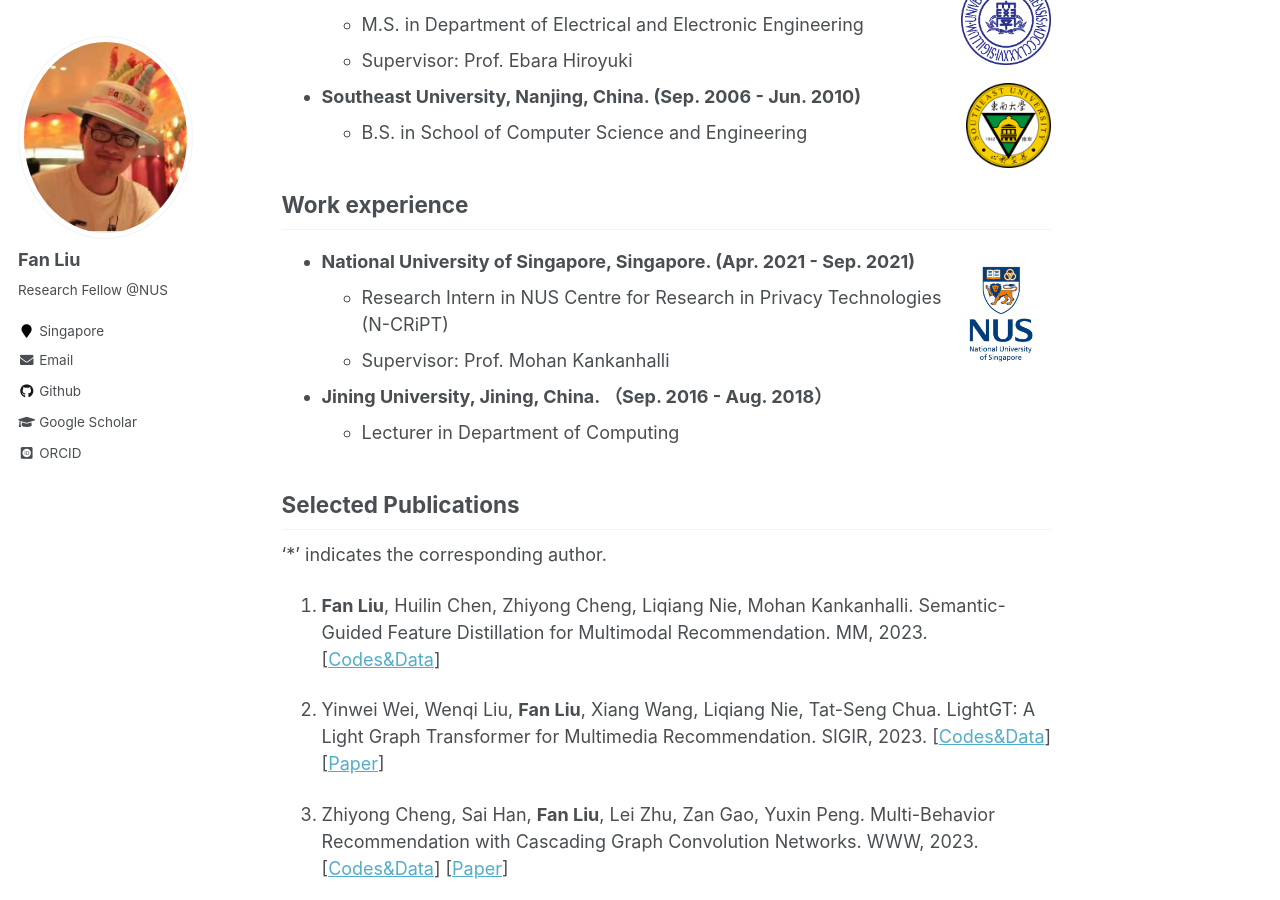
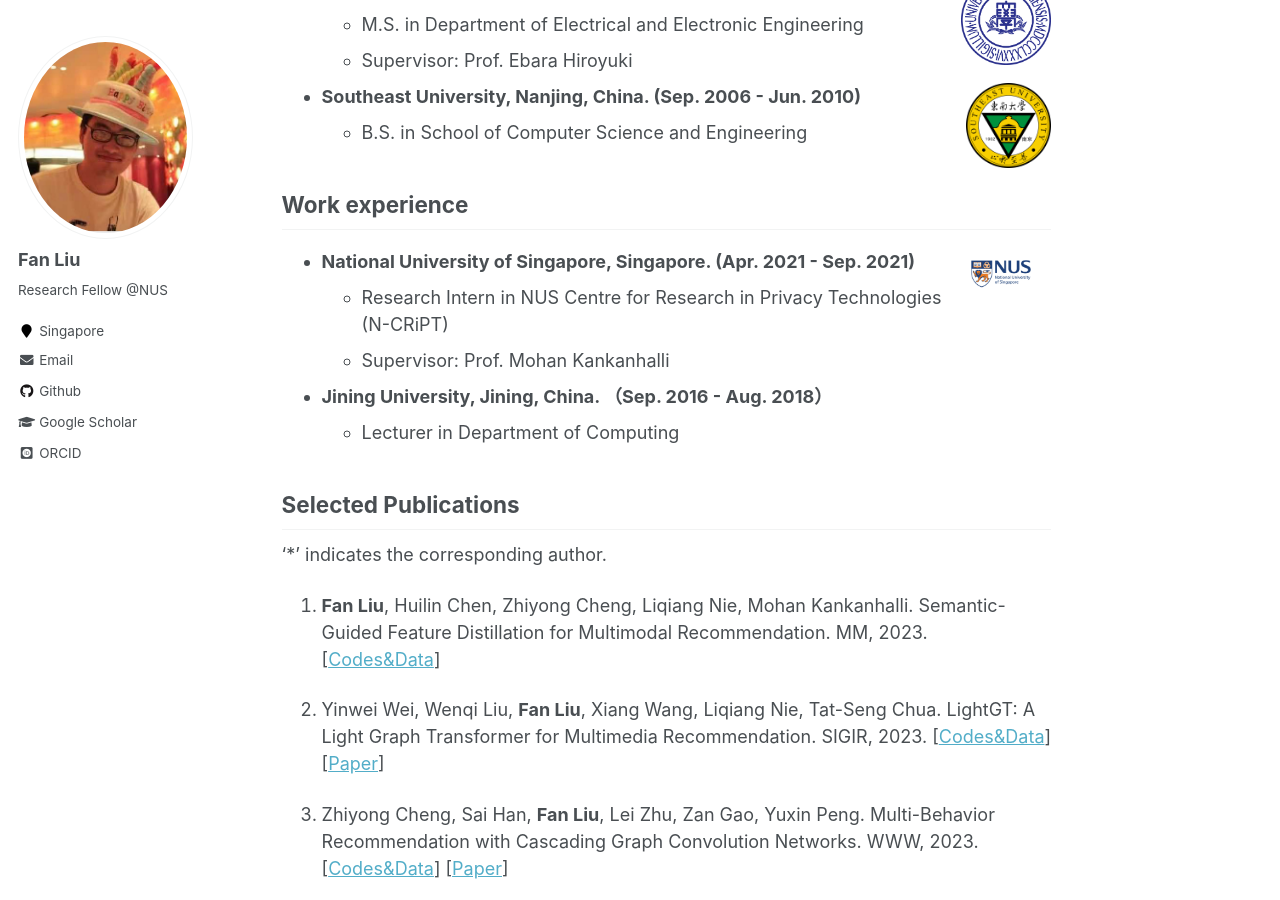
Before and after one commit to liufancs/liufancs.github.io, a Jekyll site: the page built from _pages/about.md, in a window 1280 px wide and 900 px high, scrolled down 808 px. Built offline with Jekyll 4.4.1, drawn with Linux system fonts in a browser that asks for light colours; some web fonts are replaced.

Commit message:
Update about.md

```diff
--- a/_pages/about.md
+++ b/_pages/about.md
@@ -26,7 +26,7 @@ I am currently a Research Fellow with [Prof. Mohan Kankanhalli](https://www.comp
    - B.S. in School of Computer Science and Engineering
 
 ## Work experience
-* **National University of Singapore, Singapore. (Apr. 2021 - Sep. 2021)** <img align="Right" src="images/NUS_logo1.jpg" width="100" height="100"/>
+* **National University of Singapore, Singapore. (Apr. 2021 - Sep. 2021)** <img align="Right" src="images/NUS_logo2.jpg" width="100" height="100"/>
   * Research Intern in NUS Centre for Research in Privacy Technologies (N-CRiPT)
   * Supervisor: Prof. Mohan Kankanhalli
 * **Jining University, Jining, China. （Sep. 2016 - Aug. 2018）**
```
